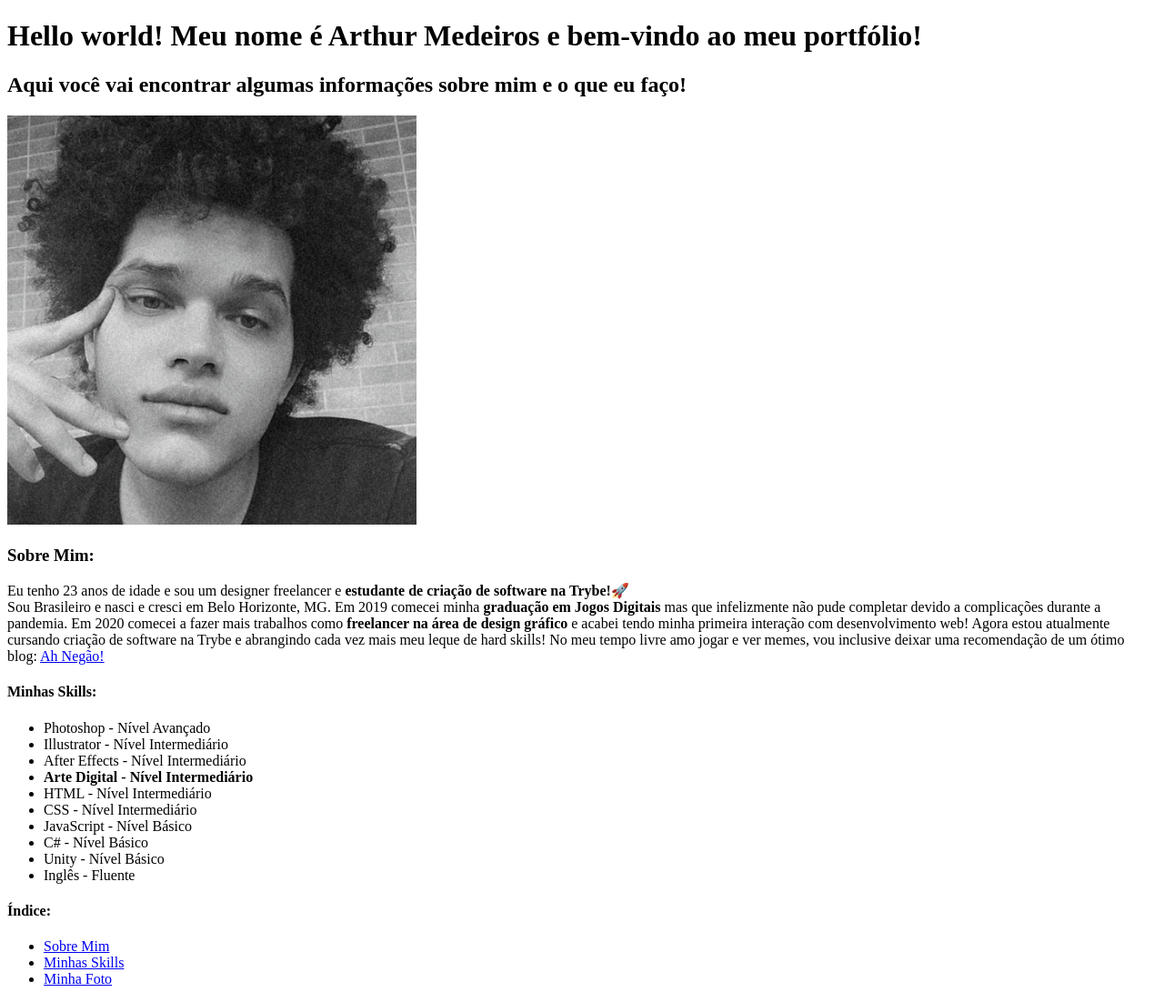
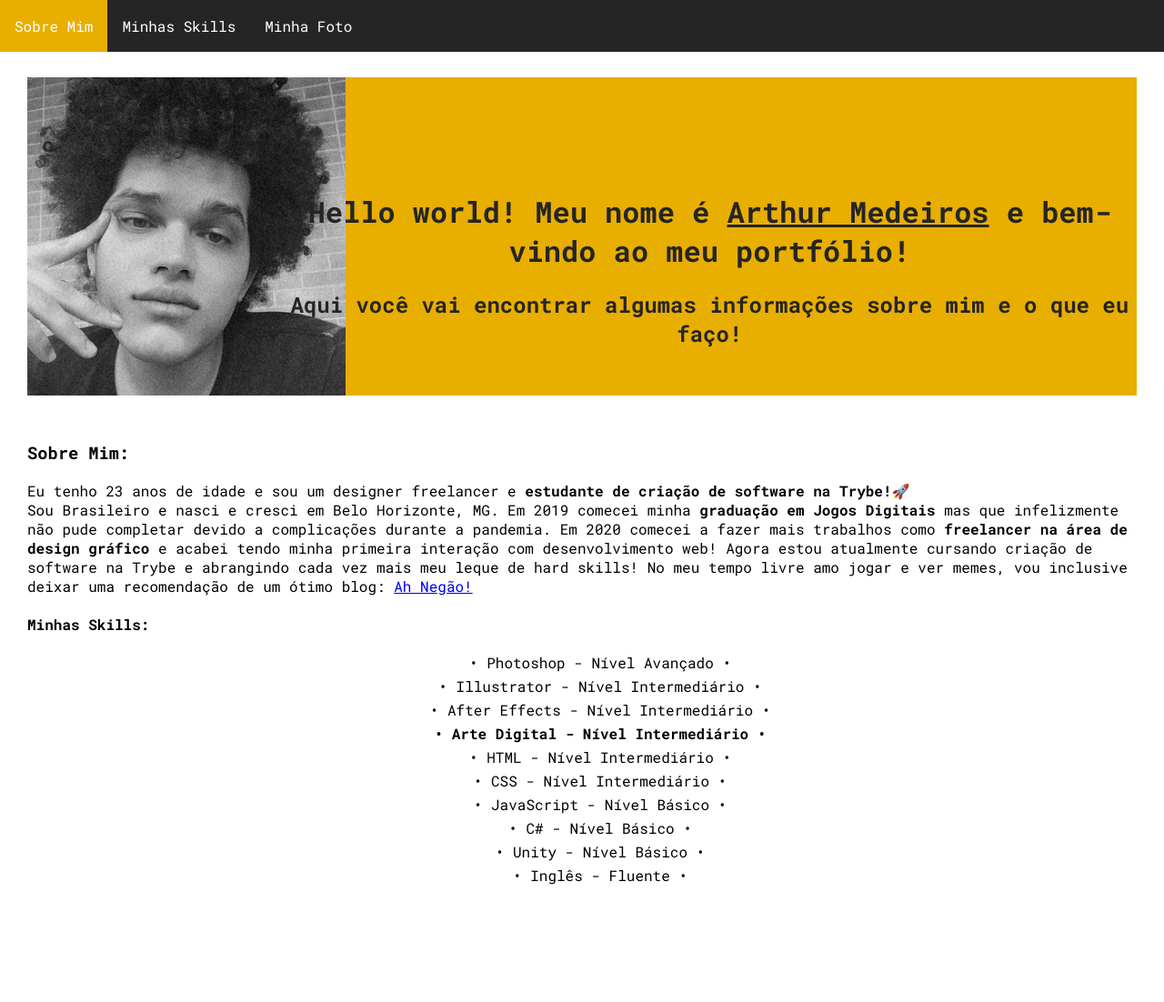
Before and after one commit to arth-medeiros/arth-medeiros.github.io, a plain HTML site: page index.html in a window 1280 px wide. Shown: the whole page at 91% size. After the commit the page ends 1019 px from the top, so only its background shows below. Drawn offline with Linux system fonts and the light colour scheme.

Commit message:
CSS incial pronto; área do título pronta

```diff
--- a/index.html
+++ b/index.html
@@ -5,13 +5,30 @@
   <meta charset="UTF-8">
   <meta http-equiv="X-UA-Compatible" content="IE=edge">
   <meta name="viewport" content="width=device-width, initial-scale=1.0">
+  <link rel="stylesheet" type="text/css" href="style.css">
+  <link rel="preconnect" href="https://fonts.googleapis.com">
+  <link rel="preconnect" href="https://fonts.gstatic.com" crossorigin>
+  <link href="https://fonts.googleapis.com/css2?family=Roboto+Mono:ital,wght@0,300;0,400;0,700;1,300;1,400;1,700&display=swap" rel="stylesheet">
   <title>Portifólio Web - Arthur Medeiros</title>
 </head>
 
 <body>
-  <h1>Hello world! Meu nome é Arthur Medeiros e bem-vindo ao meu portfólio!</h1>
+  <header>
+    <ul>
+      <li><a href="#about_me">Sobre Mim</a></li>
+      <li><a href="#skills">Minhas Skills</a></li>
+      <li><a href="#profile_picture">Minha Foto</a></li>
+    </ul>
+  </header>
+
+  <div id="wrapper">
+    <div id="title_box">
+      <img src="profile_me.png" alt="Uma foto do meu rosto em preto e branco." width="350px" id="profile_picture">
+      <div id="title_text">
+        <h1>Hello world! Meu nome é <a href="https://www.linkedin.com/in/arthur-medeiros-a66469b0/" target="_blank">Arthur Medeiros</a> e bem-vindo ao meu portfólio!</h1>
         <h2>Aqui você vai encontrar algumas informações sobre mim e o que eu faço!</h2>
-  <img src="profile_me.png" alt="Uma foto do meu rosto em preto e branco." width="450px" id="picture">
+      </div>
+    </div>
 
     <h3 id="about_me">Sobre Mim:</h3>
     <p>Eu tenho 23 anos de idade e sou um designer freelancer e <strong>estudante de criação de software na Trybe!</strong>🚀<br>
@@ -22,24 +39,18 @@
 
       <h4 id="skills">Minhas Skills:</h4>
       <ul>
-      <li>Photoshop - Nível Avançado</li>
-      <li>Illustrator - Nível Intermediário</li>
-      <li>After Effects - Nível Intermediário</li>
-      <li><strong>Arte Digital - Nível Intermediário</strong></li>
-      <li>HTML - Nível Intermediário</li>
-      <li>CSS - Nível Intermediário</li>
-      <li>JavaScript - Nível Básico</li>
-      <li>C# - Nível Básico</li>
-      <li>Unity - Nível Básico</li>
-      <li>Inglês - Fluente</li>
+        <li>• Photoshop - Nível Avançado •</li>
+        <li>• Illustrator - Nível Intermediário •</li>
+        <li>• After Effects - Nível Intermediário •</li>
+        <li><strong>• Arte Digital - Nível Intermediário •</strong></li>
+        <li>• HTML - Nível Intermediário •</li>
+        <li>• CSS - Nível Intermediário •</li>
+        <li>• JavaScript - Nível Básico •</li>
+        <li>• C# - Nível Básico •</li>
+        <li>• Unity - Nível Básico •</li>
+        <li>• Inglês - Fluente •</li>
       </ul>
-
-    <h4>Índice:</h4>
-    <ul>
-      <li><a href="#about_me">Sobre Mim</a></li>
-      <li><a href="#skills">Minhas Skills</a></li>
-      <li><a href="#picture">Minha Foto</a></li>
-    </ul>
+    </div>
   </body>
 
 </html>
--- /dev/null
+++ b/style.css
@@ -0,0 +1,88 @@
+/* global configs */
+body {
+    margin: 0px;
+    background-color: #ffffff;
+    font-family: 'Roboto Mono', monospace;
+}
+
+#wrapper {
+    padding: 5px;
+    margin: 80px 25px 25px 25px;
+}
+
+/* nav bar */
+
+header ul {
+    list-style-type: none;
+    overflow: hidden;
+    margin: 0;
+    padding: 0;
+    background-color: #252525;
+    position: fixed;
+    top: 0;
+    width: 100%;
+}
+
+header li {
+    display: inline;
+    float: left;
+}
+
+header a {
+    display: block;
+    padding: 18px 16px;
+    text-decoration: none;
+    text-align: center;
+    color: #ffffff;
+}
+
+header a:hover {
+    background-color:#e8ae00;
+}
+
+/* body style */
+
+    /* title */
+
+#title_box {
+    height: 350px;
+    width: auto;
+    text-align: center;
+    position: relative;
+    background-color: #e8ae00;
+    margin-bottom: 50px;
+}
+
+#title_text{
+    color: #252525;
+    position: absolute;
+    top: 30%;
+    bottom: 10%;
+    right: auto;
+    left: 23%;
+}
+
+#title_text a {
+    color: #252525;
+    text-decoration: underline;
+}
+
+#title_text a:hover {
+    color: #ffffff;
+}
+
+#profile_picture {
+    float: left;
+    display: block;
+}
+
+#wrapper ul {
+    list-style-type: none;
+    text-align: center;
+}
+
+#wrapper li {
+    margin-bottom: 5px;
+}
+
+    /* about me */
```
Lines whose indentation alone changed are shown as unchanged.
